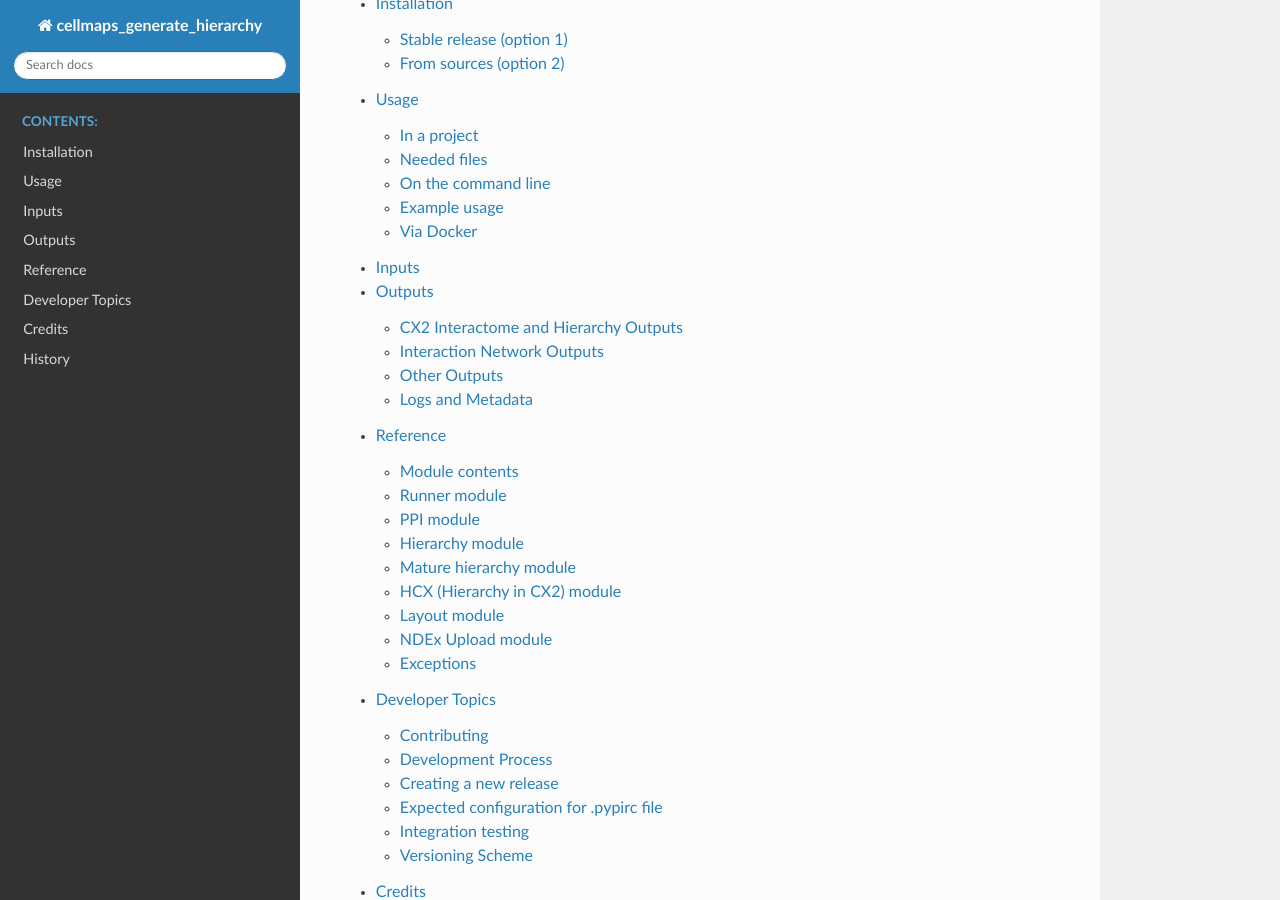
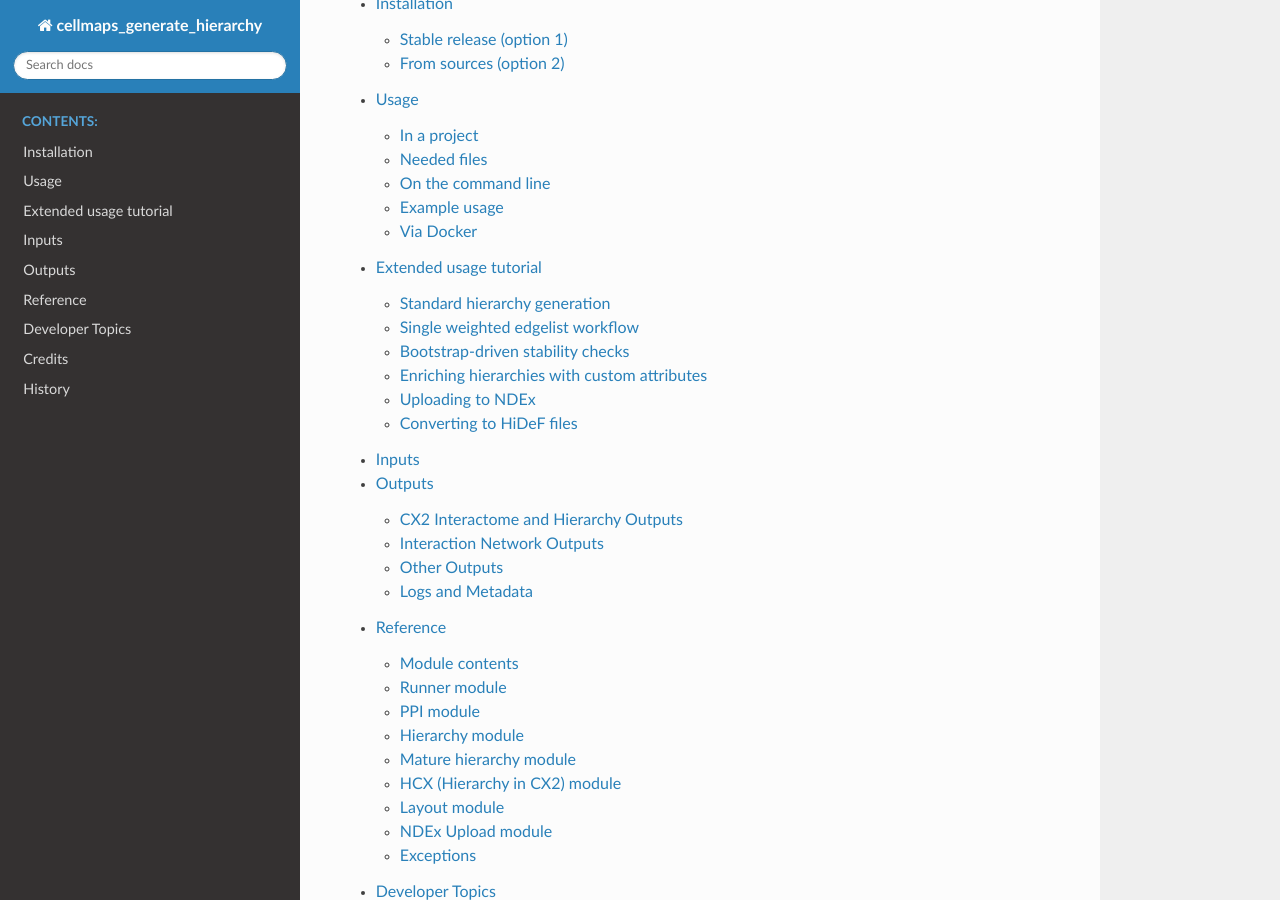
Before and after one commit to idekerlab/cellmaps_generate_hierarchy, a Sphinx documentation site: the page built from docs/index.rst, in a window 1280 px wide and 900 px high, scrolled down 801 px. Built offline with Sphinx 7.4.7 and the Read the Docs theme 3.1.0, drawn with Linux system fonts in a browser that asks for light colours; some of the changed lines change nothing that is shown.

Commit message:
Add extended usage docs

```diff
--- /dev/null
+++ b/docs/extendedusagetutorial.rst
@@ -0,0 +1,105 @@
+==========================
+Extended usage tutorial
+==========================
+
+The :doc:`usage` page covers every command-line flag, but many workflows combine
+those options in specific ways. This tutorial ties the arguments together by
+walking through common hierarchy-generation scenarios, showing what to pass to
+``cellmaps_generate_hierarchycmd.py`` and why.
+
+Standard hierarchy generation
+~~~~~~~~~~~~~~~~~~~~~~~~~~~~~~
+
+Use this flow when you want to generate a hierarchy from one or more embedding
+directories and inspect the results locally.
+
+#. Prepare the required inputs described in :doc:`inputs`.
+#. Pick or create an output directory (it does not need to exist beforehand).
+#. Run:
+
+   .. code-block:: bash
+
+      cellmaps_generate_hierarchycmd.py ./my_output \\
+          --coembedding_dirs ./fold1 ./fold2
+
+The command builds cosine-similarity networks for each cutoff in the default
+``--ppi_cutoffs`` list, runs HiDeF, and writes ``hierarchy.cx2`` plus the parent
+interactome.
+
+Single weighted edgelist workflow
+~~~~~~~~~~~~~~~~~~~~~~~~~~~~~~~~~~
+
+Certain  tools prefer a single weighted edgelist instead of multiple cutoff-based networks.
+Enable ``--weighted_edgelist`` to collapse the run into a single TSV that
+contains ``node_a node_b weight`` columns:
+
+.. code-block:: bash
+
+   cellmaps_generate_hierarchycmd.py ./weighted_run \\
+       --coembedding_dirs ./fold1 ./fold2 \\
+       --weighted_edgelist \\
+       --ppi_cutoffs 0.05
+
+When ``--weighted_edgelist`` is set, only one cutoff is used (``0.05``above). If more cutoffs are provided, the first one is used.
+If no cutoffs are provided, the tool falls back to ``--hierarchy_parent_cutoff``.
+
+Bootstrap-driven stability checks
+~~~~~~~~~~~~~~~~~~~~~~~~~~~~~~~~~~
+
+Use ``--bootstrap_edges`` to quantify how sensitive your hierarchy is to noisy
+edges. The argument accepts a percentage from 0 to 99 and randomly removes that
+portion of edges from each cutoff-specific network before running HiDeF.
+
+.. code-block:: bash
+
+   cellmaps_generate_hierarchycmd.py ./bootstrap_run \\
+       --coembedding_dirs ./embeddings \\
+       --bootstrap_edges 10 \\
+       --ppi_cutoffs 0.02 0.05 0.1
+
+Repeat the run a few times and compare the resulting hierarchies to gauge robustness.
+
+Enriching hierarchies with custom attributes
+~~~~~~~~~~~~~~~~~~~~~~~~~~~~~~~~~~~~~~~~~~~~~
+
+Merge additional annotations into nodes by supplying one or more RO-Crates or
+TSV files via ``--gene_node_attributes``:
+
+.. code-block:: bash
+
+   cellmaps_generate_hierarchycmd.py ./annotated_run \\
+       --coembedding_dirs ./coembeddings \\
+       --gene_node_attributes ./downloads/ppi_rocrate ./downloads/img_rocrate
+
+Uploading to NDEx
+~~~~~~~~~~~~~~~~~~~~~
+
+After validating a run, push the hierarchy and its parent interactome to NDEx by
+reusing the output directory in ``ndexsave`` mode. Credentials can be provided
+directly or via environment variables; if you pass ``--ndexpassword -`` the
+command prompts interactively.
+
+.. code-block:: bash
+
+   cellmaps_generate_hierarchycmd.py ./my_output \\
+       --mode ndexsave \\
+       --ndexserver idekerlab.ndexbio.org \\
+       --ndexuser <USER> --ndexpassword -
+
+Run this mode only after the hierarchy exists at ``./my_output``; otherwise the
+uploader cannot find ``hierarchy.cx2`` and ``hierarchy_parent.cx2``.
+
+Converting to HiDeF files
+~~~~~~~~~~~~~~~~~~~~~~~~~~
+
+The ``convert`` mode produces HiDeF ``.nodes`` and ``.edges`` files from a
+previously generated hierarchy. This is useful when feeding the hierarchy into
+tools that expect native HiDeF outputs.
+
+.. code-block:: bash
+
+   cellmaps_generate_hierarchycmd.py ./hidef_files \\
+       --mode convert --hcx_dir ./my_output
+
+If ``--hcx_dir`` is omitted, the converter expects ``hierarchy.cx2`` inside the
+``outdir``.
--- a/docs/index.rst
+++ b/docs/index.rst
@@ -33,6 +33,7 @@
 
    installation
    usage
+   extendedusagetutorial
    inputs
    outputs
    modules
--- a/docs/usage.rst
+++ b/docs/usage.rst
@@ -227,6 +227,8 @@
 Convert hierarchy to HiDeF
 ~~~~~~~~~~~~~~~~~~~~~~~~~~~~
 
+To convert hierarchy to HiDeF .nodes and .edges files, use the following command:
+
 .. code-block::
 
     cellmaps_generate_hierarchycmd.py ./output_dir --mode convert --hcx_dir ./examples/
```
